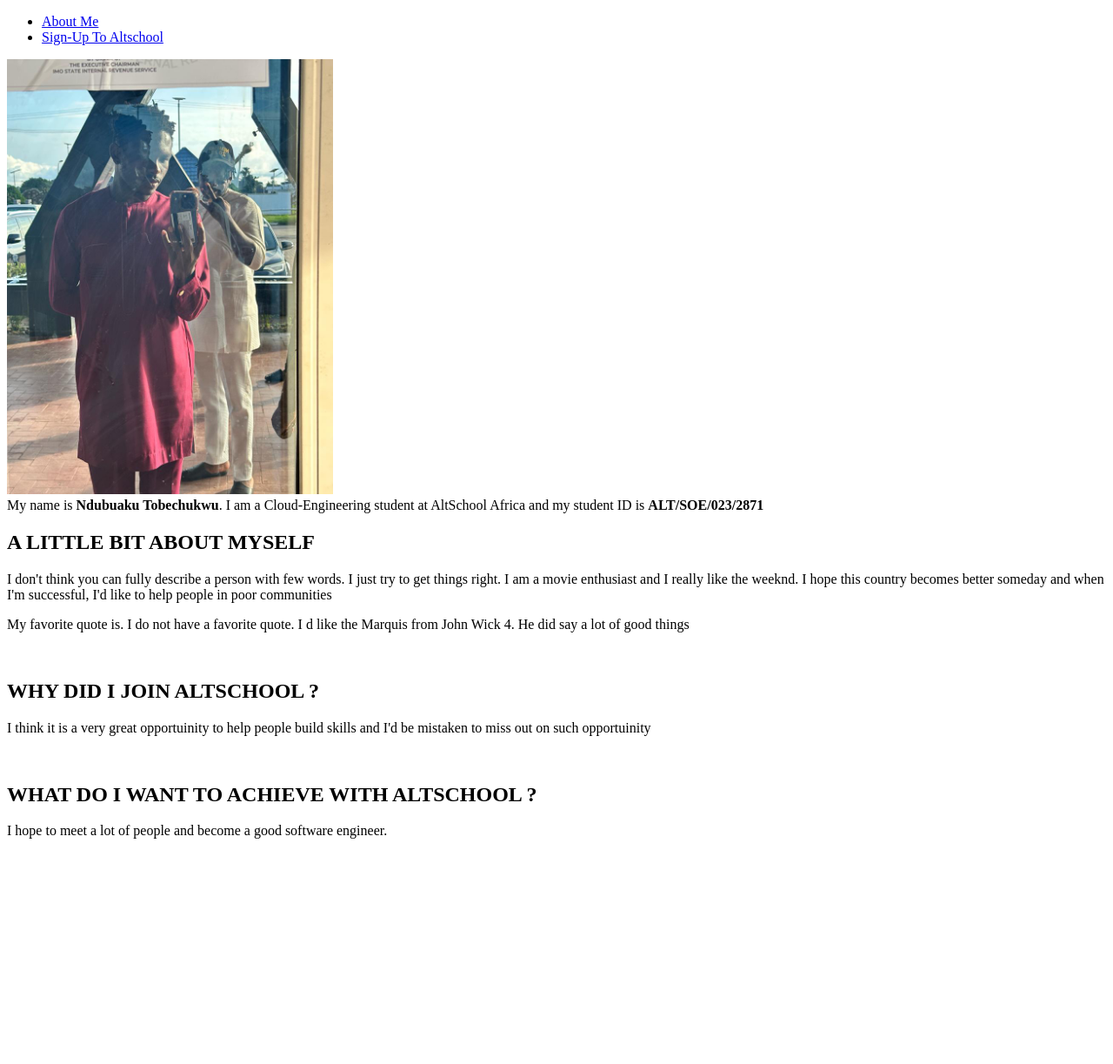
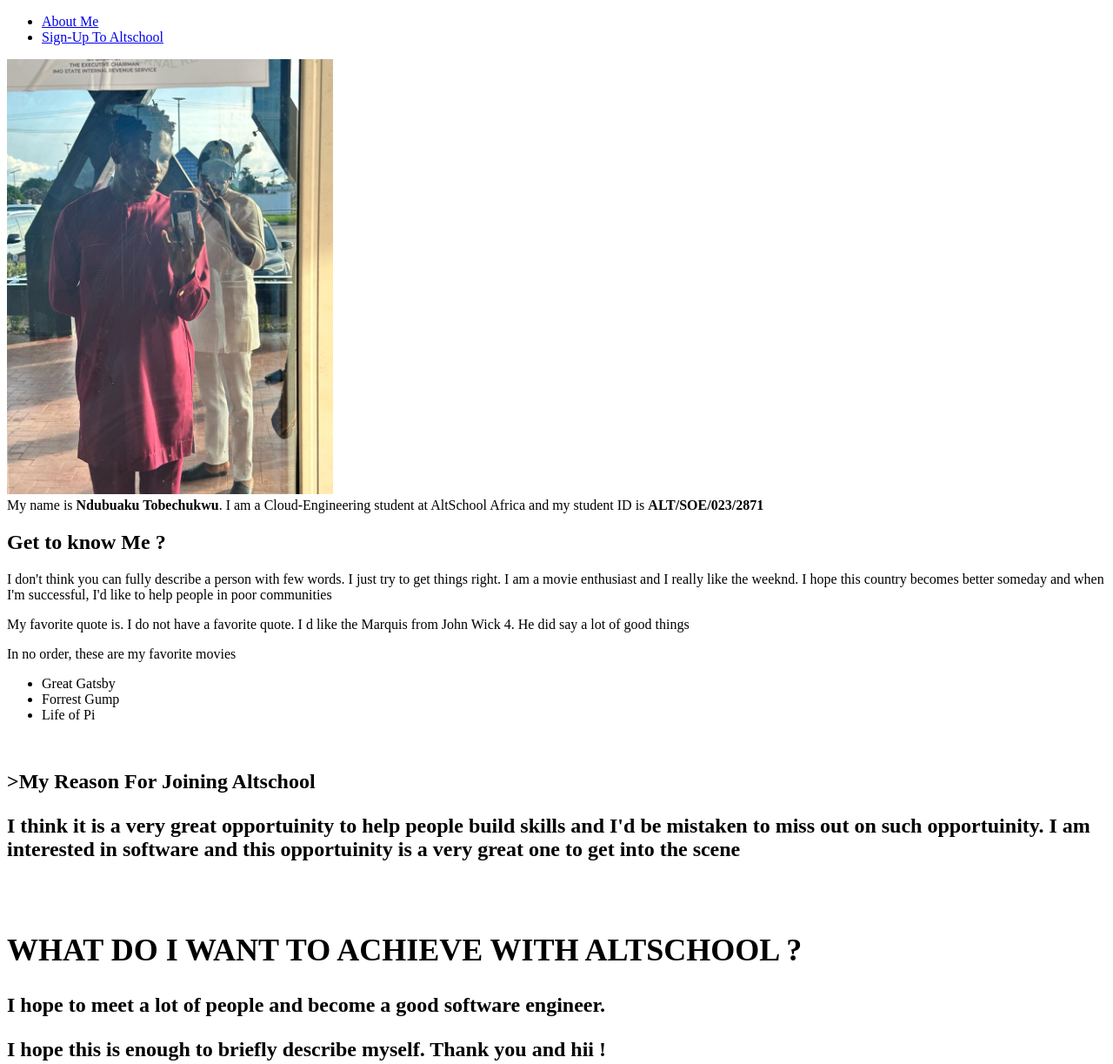
Before and after one commit to TobyMidas/first-assignment, a plain HTML site: page Aboutme.html in a window 1280 px wide. Shown: the whole page at 87% size. Before the commit the page ends 980 px from the top, so only its background shows below. Drawn offline with Linux system fonts and the light colour scheme.

Commit message:
Update Aboutme.html

```diff
--- a/Aboutme.html
+++ b/Aboutme.html
@@ -13,14 +13,22 @@
    <img src="../assets/Toby.jpg" alt="Your Picture" height="500px"><br>
    My name is <b>Ndubuaku Tobechukwu</b>. I am a Cloud-Engineering student at AltSchool Africa and my student ID is <b>ALT/SOE/023/2871</b>
    <br>
-   <h2>A LITTLE BIT ABOUT MYSELF</h2>
+   <h2><strong>Get to know Me ?</strong></h2>
    <p>I don't think you can fully describe a person with few words. I just try to get things right. I am a movie enthusiast and I really like the weeknd. I hope this country becomes better someday and when I'm successful, I'd like to help people in poor communities</p>
    <p>My favorite quote is. I do not have a favorite quote. I d like the Marquis from John Wick 4. He did say a lot of good things</p>
+    <p>In no order, these are my favorite movies
+    <ul>
+        <li>Great Gatsby</li>
+        <li>Forrest Gump</li>
+        <li>Life of Pi</li>
+    </ul>
+</p>
    <br>
-   <h2>WHY DID I JOIN ALTSCHOOL ?</h2>
-    <p>I think it is a very great opportuinity to help people build skills and I'd be mistaken to miss out on such opportuinity</p>
+   <h2><strong>>My Reason For Joining Altschool</strong</h2>
+    <p>I think it is a very great opportuinity to help people build skills and I'd be mistaken to miss out on such opportuinity. I am interested in software and this opportuinity is a very great one to get into the scene</p>
     <br>
     <h2>WHAT DO I WANT TO ACHIEVE WITH ALTSCHOOL ?</h2>
     <p>I hope to meet a lot of people and become a good software engineer.</p>
 </body>
+    <footer>I hope this is enough to briefly describe myself. Thank you and hii !</footer>
 </html>
```
